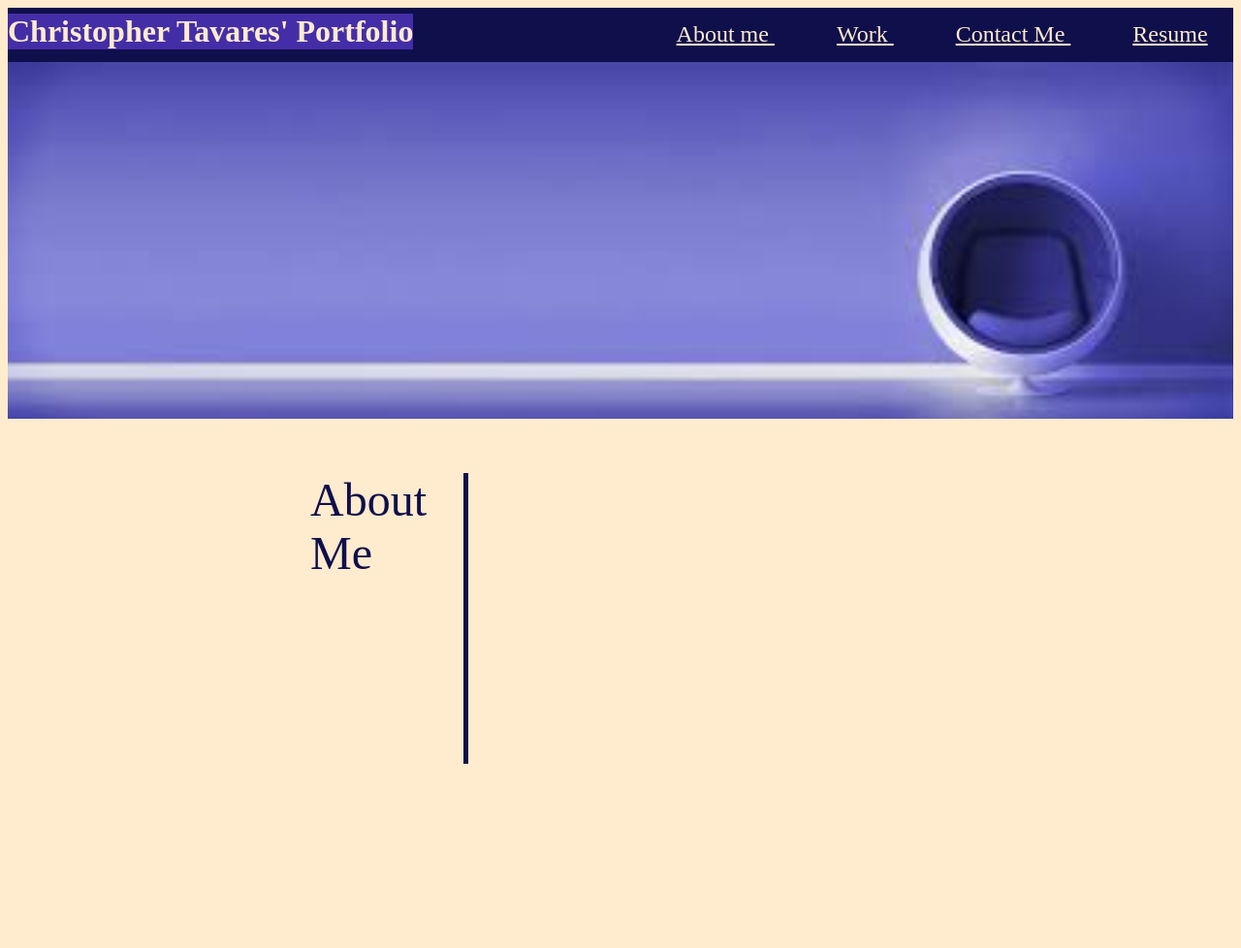
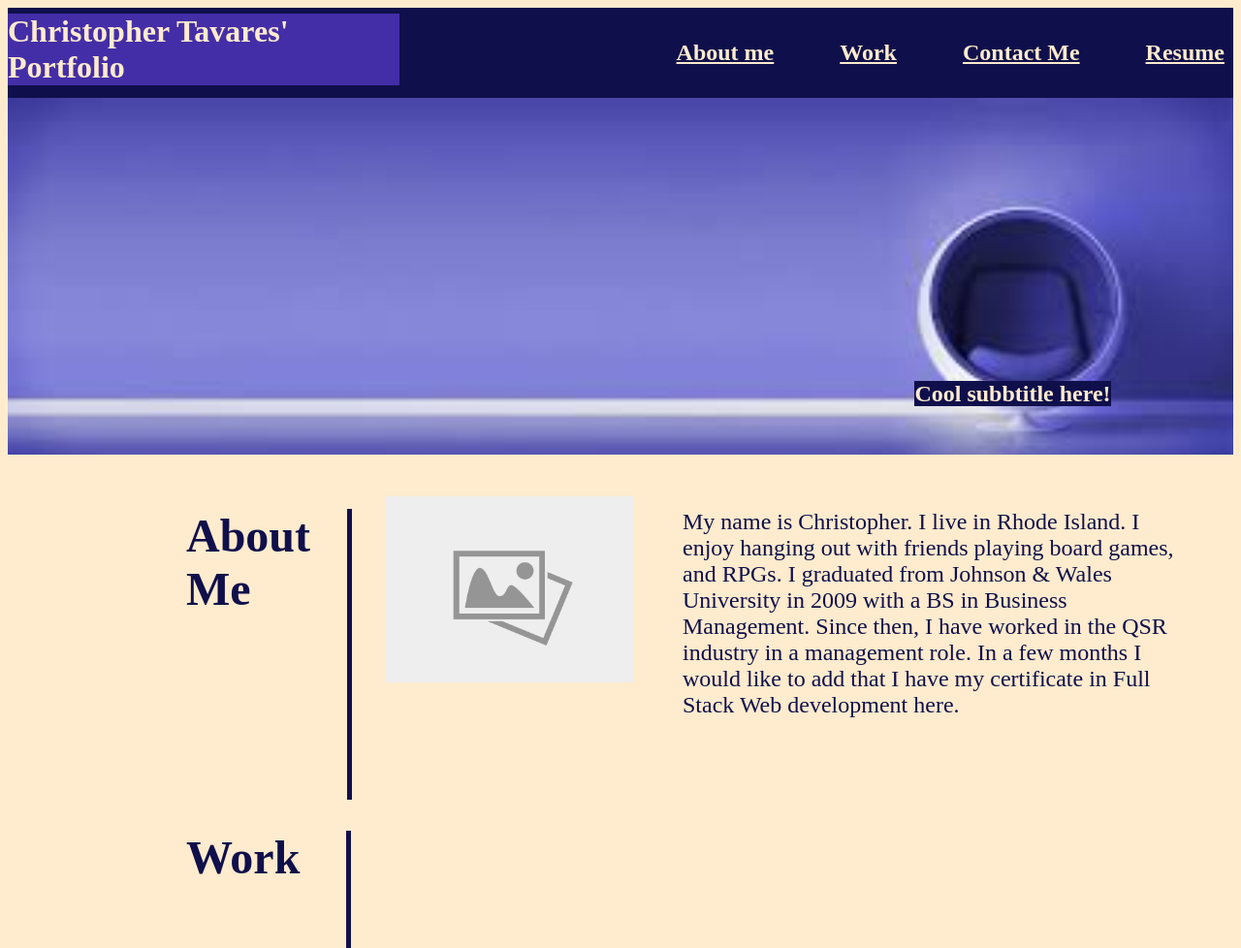
Before and after one commit to cjtavares/My-Portfolio, a plain HTML site: page index.html in a window 1280 px wide. Shown: the top 978 px of the page at 97% size. Before the commit the page ends 938 px from the top, so only its background shows below. Drawn offline with Linux system fonts and the light colour scheme.

Commit message:
Added About me, image, and a work setion

```diff
--- a/Assets/css/style.css
+++ b/Assets/css/style.css
@@ -9,7 +9,9 @@ header {
 }
 
 header h1{
-   margin: 0;
+    box-sizing: content-box;
+    width: 32%;
+    margin: 0;
     height: 100%;
     align-items: flex-start;
     background-color: rgb(68, 46, 168);
@@ -21,17 +23,34 @@ header nav{
     position: absolute;
     right: -2%;
     width: 50%;
-    font-size: 150%;
 }
 
-header nav p{
+header nav h2{
     padding: 5%;
     display: inline;
     text-decoration: underline;
 }
 
+banner{
+    position: relative;
+    text-align: center;
+    color: white;
+  }
+
+banner h2 {
+    box-sizing: content-box;
+    width: 16%;
+    height: 150%;
+    position: absolute;
+    bottom: 200%;
+    right: 10%;
+    font-size: 150%;
+    background-color: rgb(15,15,75);
+    color:blanchedalmond;
+  }
+
 img {
-    width: 100%;
+   width: 100%;
 }
 
 main section{
@@ -42,10 +61,10 @@ main section{
     border-right: 5px solid rgb(15, 15, 75);
     height: 300px;
     position: absolute;
-    left: 25%;
+    left: 15%;
 }
 
-main section p{
+main section h2{
     margin-top: 0%;
     height: 100%;
     font-size: 300%;
@@ -53,6 +72,43 @@ main section p{
     right: 200%
 }
 
+main p {
+    color: rgb(15,15,75);
+    margin-top: 4%;
+    width: 40%;
+    height: auto;
+    position: absolute;
+    right: 5%;
+    font-size: 150%;
+}
+
 body{
     background-color: blanchedalmond;
 }
+
+main section2{
+    color: rgb(15, 15, 75);
+    margin-top: 30%;
+    display: flex;
+    padding-right: 3.75%;
+    border-right: 5px solid rgb(15, 15, 75);
+    height: 1000px;
+    position: absolute;
+    left: 15%;
+}
+
+main section2 h2{
+    margin-top: 0%;
+    height: 100%;
+    font-size: 300%;
+    block-size: 150%;
+    right: 200%;
+}
+
+main img{
+    width: 20%;
+    margin-top: 3%;
+    position: absolute;
+    right:49%;
+
+}
--- a/index.html
+++ b/index.html
@@ -10,29 +10,29 @@
     <header>
         <h1>Christopher Tavares' Portfolio</h1>
         <nav>
-            <p>
-                About me
-            </p>
-            <p>
-                Work
-            </p>
-            <p>
-                Contact Me
-            </p>
-            <p>
-                Resume
-            </p>
+            <h2> About me</h2>
+            <h2>Work</h2>
+            <h2>Contact Me</h2>
+            <h2>Resume</h2>
         </nav>
     </header>
+    <banner>
+        <img src="./Assets/Images/banner.jpg" alt="Banner"/>
 
-    <img src="./Assets/Images/banner.jpg" alt="Banner"/>
+        <h2>Cool subbtitle here!</h2>
+    </banner>
 
     <main>
         <section>
-            <p>
-                About <br> Me
-            </p>
+            <h2 id="About_Me"> About <br> Me</h2>
         </section>
+        <section2>
+            <h2 id="Work">Work</h2>
+        </section2>
+        <p>
+            My name is Christopher.  I live in Rhode Island.  I enjoy hanging out with friends playing board games, and RPGs.   I graduated from Johnson & Wales University in 2009 with a BS in Business Management.  Since then, I have worked in the QSR industry in a management role.    In a few months I would like to add that I have my certificate in Full Stack Web development here.
+        </p>
+        <img src="./Assets/Images/noimg.jpg" alt="Christopher Tavares"/>
     </main>
 </body>
 </html>
```
Also changed, not shown: Assets/Images/noimg.jpg (added).
